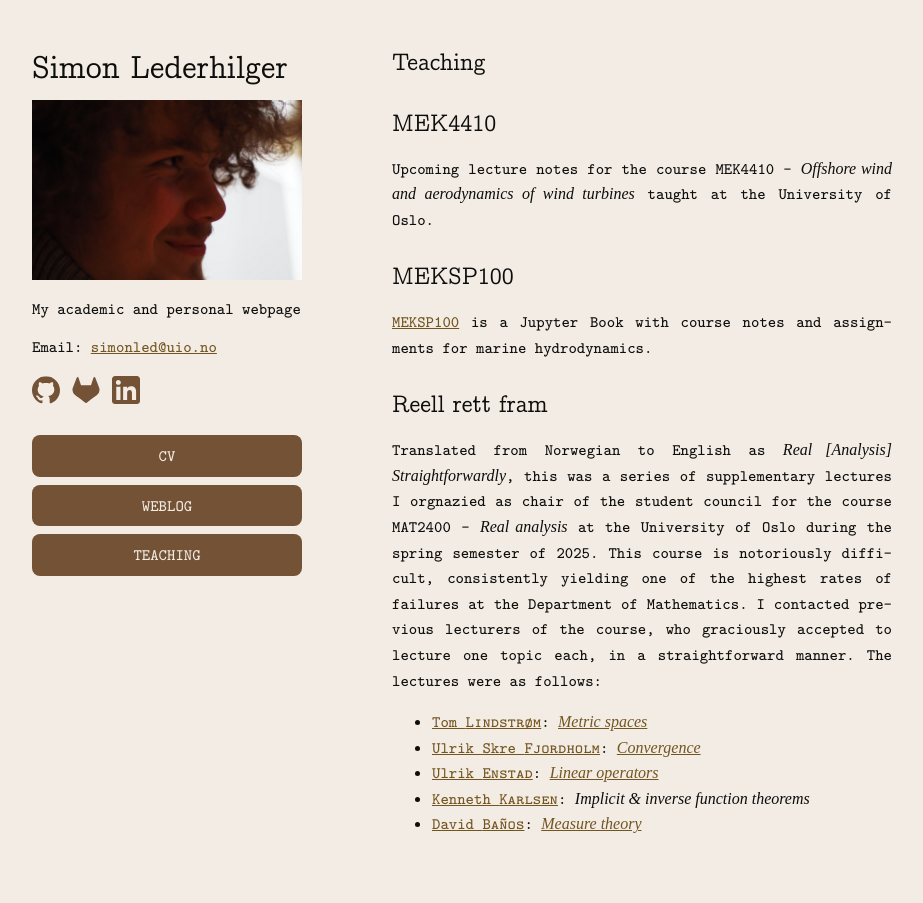
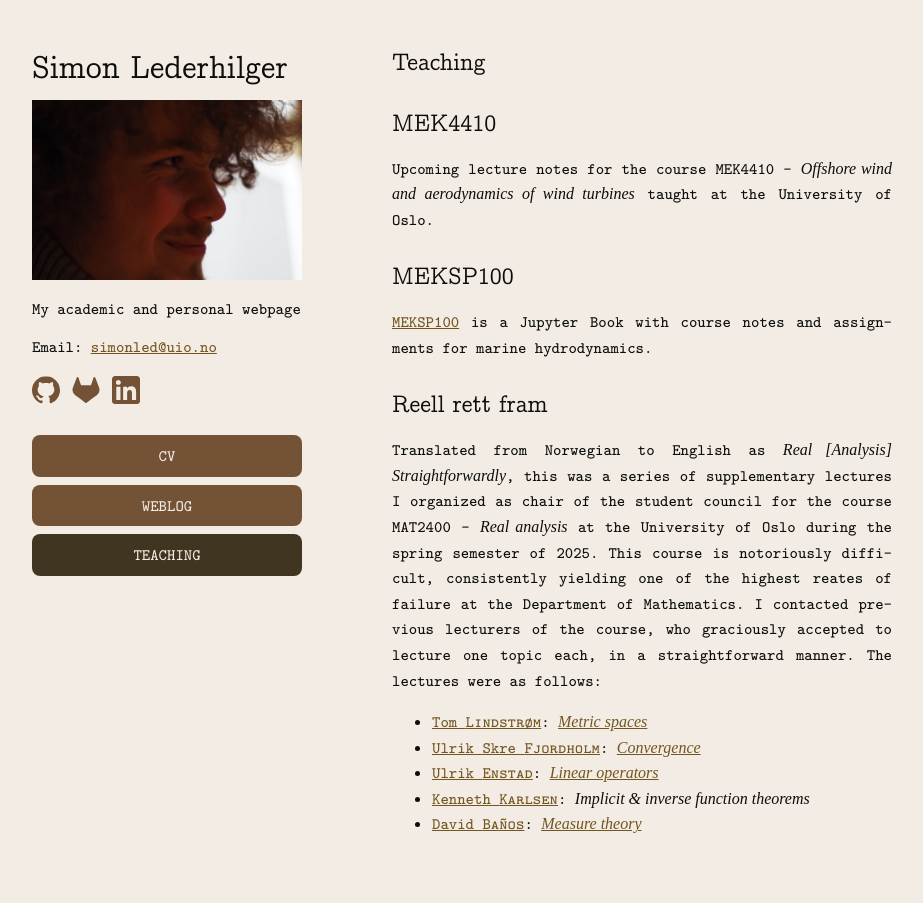
Before and after one commit to lederhilger/lederhilger.github.io, a Jekyll site: the page built from teaching.md, in a window 1280 px wide. Shown: the whole page, without its empty margins (178-1101 px from the left). Built offline with Jekyll 4.4.1, drawn with Linux system fonts in a browser that asks for light colours; some web fonts are replaced; a script that is not in the unit is left out.

Commit message:
Typos and buttons

```diff
--- a/_layouts/default.html
+++ b/_layouts/default.html
@@ -48,12 +48,14 @@
 	    {% endfor %}
 	  </ul>
 	{% endif %}
-
+	{% assign current_section = page.url | remove_first: "/" | split: "/" | first %}
 	<nav aria-label="Primary navigation">
 	  <ul>
-	    <li><a href="{{ '/cv/' | relative_url }}">CV</a></li>
-	    <li><a href="{{ '/weblog/' | relative_url }}">WEBLOG</a></li>
-	    <li><a href="{{ '/teaching/' | relative_url }}">TEACHING</a></li>
+	    <li>
+	      <a href="{{ '/cv/' | relative_url }}" class="{% if current_section == 'cv' %}is-active{% endif %}">CV</a>
+	    </li>
+	    <li><a href="{{ '/weblog/' | relative_url }}" class="{% if current_section == 'weblog' %}is-active{% endif %}">WEBLOG</a></li>
+	    <li><a href="{{ '/teaching/' | relative_url }}" class="{% if current_section == 'teaching' %}is-active{% endif %}">TEACHING</a></li>
 	  </ul>
 	</nav>
       </header>
--- a/assets/css/site.css
+++ b/assets/css/site.css
@@ -86,6 +86,10 @@ nav a {
 
 nav a:hover,
 nav a:focus {
+    color: #f2ece4;
+    background: #403521;
+}
+nav a.is-active {
     color: #f2ece4;
     background: #403521;
 }
--- a/teaching.md
+++ b/teaching.md
@@ -15,12 +15,12 @@ Upcoming lecture notes for the course MEK4410 -- *Offshore wind and aerodynamics
 
 ## Reell rett fram
 
-Translated from Norwegian to English as *Real [Analysis] Straightforwardly*, this was a series of supplementary lectures I orgnazied as chair of the student council for the course MAT2400 -- *Real analysis* at the University of Oslo during the spring semester of 2025.
-This course is notoriously difficult, consistently yielding one of the highest rates of failures at the Department of Mathematics.
+Translated from Norwegian to English as *Real [Analysis] Straightforwardly*, this was a series of supplementary lectures I organized as chair of the student council for the course MAT2400 -- *Real analysis* at the University of Oslo during the spring semester of 2025.
+This course is notoriously difficult, consistently yielding one of the highest reates of failure at the Department of Mathematics.
 I contacted previous lecturers of the course, who graciously accepted to lecture one topic each, in a straightforward manner.
 The lectures were as follows:
 - <a href="https://mn.uio.no/math/personer/vit/lindstro/">Tom <span class="smallcaps">Lindstrøm</span></a>: <a href="https://mn.uio.no/math/livet-rundt-studiene/studentdemokrati/matematisk-fagutvalg/arrangementer/metriskeromtom.pdf"><em>Metric spaces</em></a>
 - <a href="https://mn.uio.no/math/personer/vit/ulriksf/">Ulrik Skre <span class="smallcaps">Fjordholm</span></a>: <a href="https://mn.uio.no/math/livet-rundt-studiene/studentdemokrati/matematisk-fagutvalg/arrangementer/reell-rett-fra-konvergens-07-25"><em>Convergence</em></a>
-- <a href="htpps://mn.uio.no/math/english/people/aca/ubenstad/">Ulrik <span class="smallcaps">Enstad</span></a>: <a href="https://mn.uio.no/math/livet-rundt-studiene/studentdemokrati/matematisk-fagutvalg/arrangementer/lineareoperatorerkenneth.pdf"><em>Linear operators</em></a>
+- <a href="https://mn.uio.no/math/english/people/aca/ubenstad/">Ulrik <span class="smallcaps">Enstad</span></a>: <a href="https://mn.uio.no/math/livet-rundt-studiene/studentdemokrati/matematisk-fagutvalg/arrangementer/lineareoperatorerkenneth.pdf"><em>Linear operators</em></a>
 - <a href="https://mn.uio.no/math/english/people/aca/kennethk/">Kenneth <span class="smallcaps">Karlsen</span></a>: <em>Implicit & inverse function theorems</em>
 - <a href="https://mn.uio.no/math/english/people/aca/davidru/"> David <span class="smallcaps">Baños</span></a>: <a href="https://mn.uio.no/math/livet-rundt-studiene/studentdemokrati/matematisk-fagutvalg/arrangementer/presentasjon.pdf"><em>Measure theory</em></a>
```
Also changed, not shown: cv.md (+3 -3 lines), index.md (+2 -2 lines).
